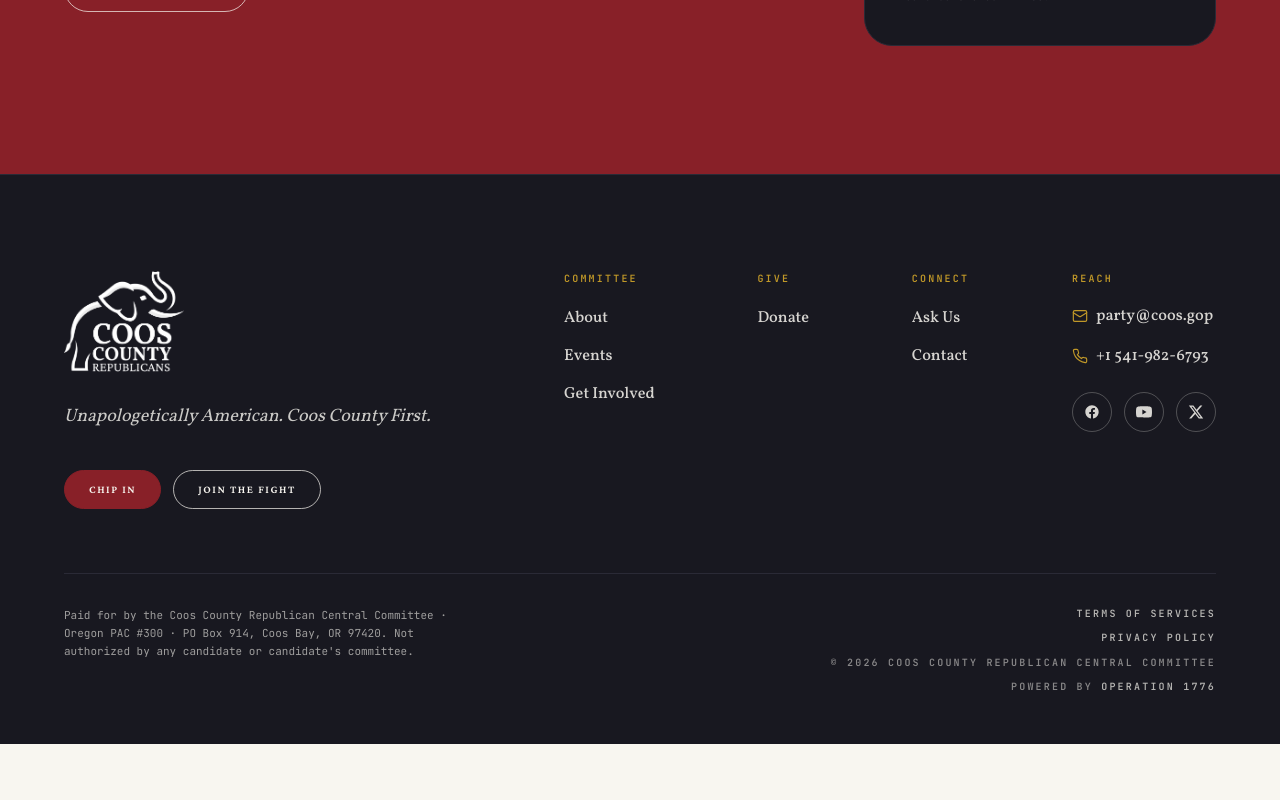
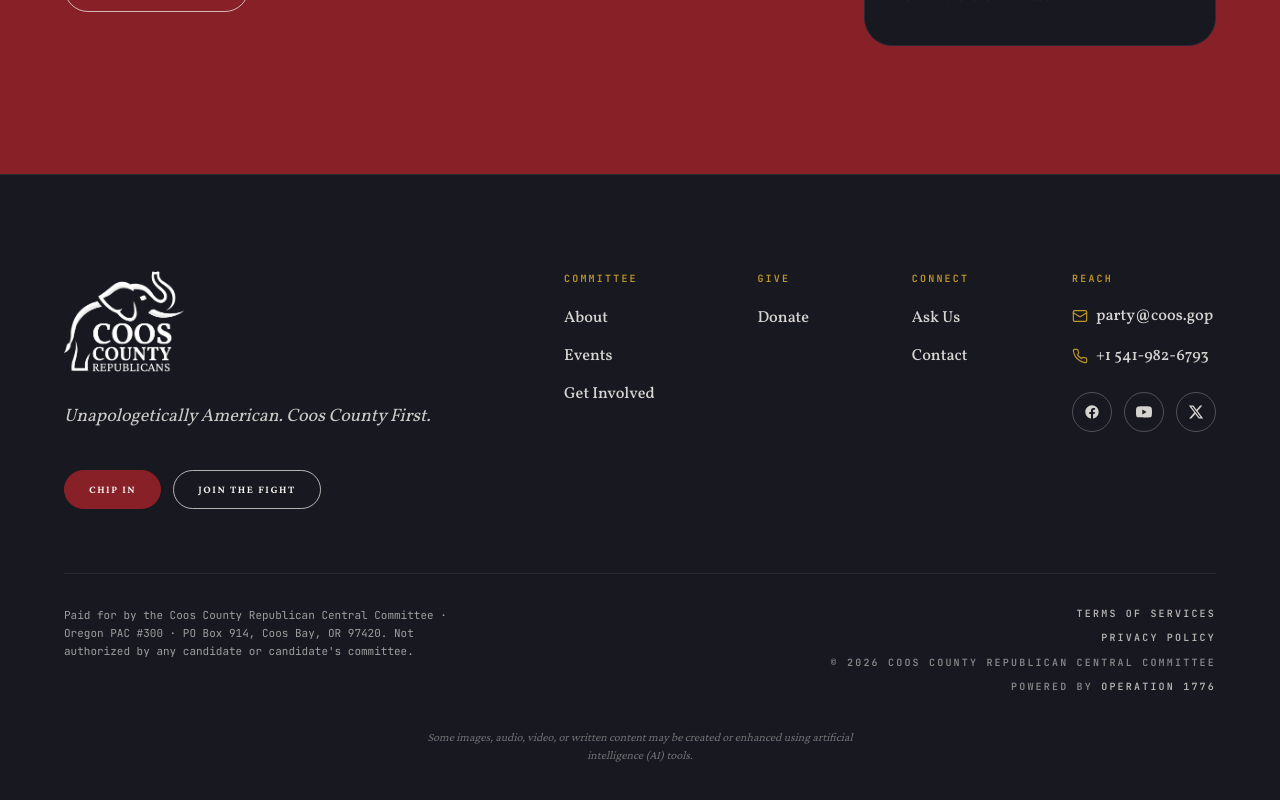
Before and after one commit to AreeshRazaKhan/coos.gop, a Next.js app: page / in a window 1280 px wide. Shown: the part 7706-8506 px from the top of the page. Before the commit the page ends 8450 px from the top, so only its background shows below. Built offline with nearby package versions, Linux system fonts and the light colour scheme; no server answers.

Commit message:
add disclaimer about AI content usage in footer

```diff
--- a/src/components/home/site-footer.jsx
+++ b/src/components/home/site-footer.jsx
@@ -230,6 +230,11 @@ const SiteFooter = () => {
             </p>
           </div>
         </div>
+
+        <p className="mt-8 text-center font-body italic text-[12px] leading-[1.5] text-moonlight/40 max-w-[68ch] mx-auto">
+          Some images, audio, video, or written content may be created or enhanced using
+          artificial intelligence (AI) tools.
+        </p>
       </div>
     </footer>
   )
```
